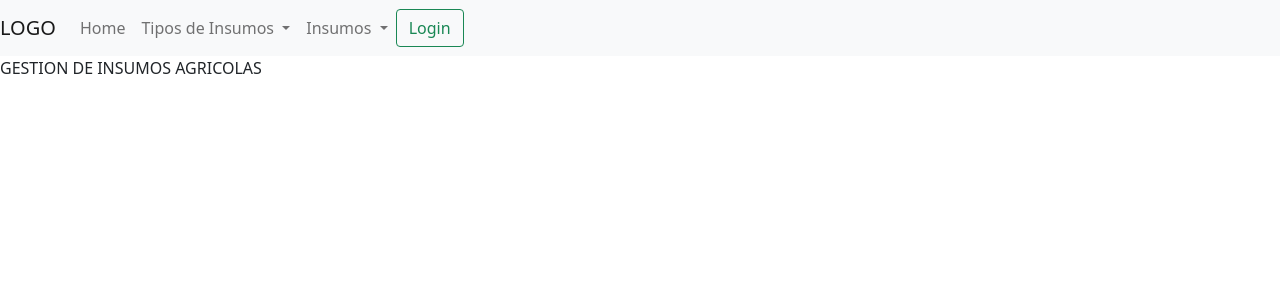
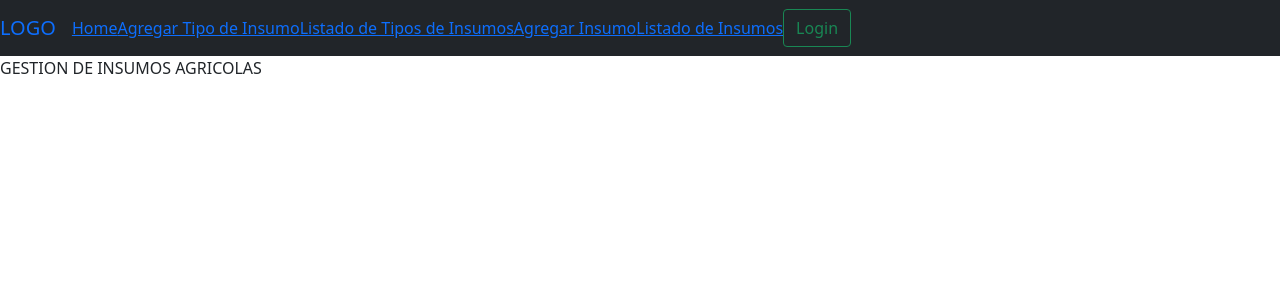
Before and after one commit to pmedina87/tpe1-InsumosAgricolas, a PHP site: page /templates/home.php in a window 1280 px wide. Shown: the top 300 px of the page. Run offline with PHP 8.4, Linux system fonts and the light colour scheme.

Commit message:
mejoro estructura del proyecto

```diff
--- a/templates/form_alta_tipo_insumo.php
+++ b/templates/form_alta_tipo_insumo.php
@@ -2,14 +2,12 @@
 
 <h2>Tipo Insumo</h2>
 
-<form action="edit">
+<form action="Save_Tipo_Insumo" method="POST">
     <input type="text" id="id" name="id" value="" hidden>
     <label for="tInsumo">Tipo de Insumo:</label>
     <input type="text" id="tInsumo" name="tInsumo" value="">
 
-    <input type="submit" value="Submit">
+    <input type="submit" value="Agregar">
 </form>
 
 <?php
-
-include 'footer.php';
--- a/templates/home.php
+++ b/templates/home.php
@@ -5,4 +5,5 @@ include 'navBar.php';
 
 
 
+
 include 'footer.php';
--- a/templates/navBar.php
+++ b/templates/navBar.php
@@ -1,41 +1,30 @@
 
-<nav class="navbar navbar-expand-lg navbar-light bg-light">
+<div>
+  <nav class="navbar navbar-expand-lg navbar-secondary bg-dark">
       <a class="navbar-brand" href="Home">LOGO</a>
-  <button class="navbar-toggler" type="button" data-toggle="collapse" data-target="#navbarSupportedContent" aria-controls="navbarSupportedContent" aria-expanded="false" aria-label="Toggle navigation">
-    <span class="navbar-toggler-icon"></span>
-  </button>
 
-  <div class="collapse navbar-collapse" id="navbarSupportedContent">
+      <div class="navBar-menu">
         <ul class="navbar-nav mr-auto">
               <li class="nav-item active">
-        <a class="nav-link" href="Home">Home</a>
+                  <a href="Home">Home</a>
               </li>
-
-      <li class="nav-item dropdown">
-        <a href="#" class="nav-link dropdown-toggle" id="btn-dropdown-tInsumos" data-toggle="dropdown" aria-haspopup="true" aria-expanded="false">
-          Tipos de Insumos
-        </a>
-        <div class="dropdown-menu" aria-labelledby="btn-dropdown-tInsumos">
-          <a class="dropdown-item" href="Add">Agregar Tipo de Insumo</a>
-          <div class="dropdown-divider"></div>
-          <a class="dropdown-item" href="Tipos_Insumos">Listado de Tipos de Insumos</a>
-        </div>
+              <li>
+                <a href="Add_Tipo_Insumo">Agregar Tipo de Insumo</a></a>
               </li>
-
-      <li class="nav-item dropdown">
-        <a href="#" class="nav-link dropdown-toggle" id="btn-dropdown-insumos" role="button" data-toggle="dropdown" aria-haspopup="true" aria-expanded="false">
-          Insumos
-        </a>
-        <div class="dropdown-menu" aria-labelledby="btn-dropdown-insumos">
-          <a class="dropdown-item" href="Add">Agregar Insumo</a>
-          <div class="dropdown-divider"></div>
-          <a class="dropdown-item" href="Insumos">Listado de Insumos</a>
-        </div>
+              <li>
+                <a href="Tipos_Insumos">Listado de Tipos de Insumos</a>
+              </li>
+              <li>
+                <a href="Add_Insumo">Agregar Insumo</a>
+              </li>
+              <li>
+                <a href="Insumos">Listado de Insumos</a>
               </li>
           </ul>
-
+      </div>
       <form class="form-inline my-2 my-lg-0">
         <button class="btn btn-outline-success my-2 my-sm-0" type="submit">Login</button>
       </form>
+
+  </nav>
 </div>
-</nav>
```
Also changed, not shown: app/controllers/tipoInsumoController.php (renamed from tipoInsumo/tipoInsumoController.php, +24 -3 lines), app/models/tipoInsumoModel.php (renamed from tipoInsumo/tipoInsumoModel.php, +13 -7 lines), app/views/tipoInsumoView.php (renamed from tipoInsumo/tipoInsumoView.php, +19 -3 lines), index.html (deleted, +0 -47 lines), router.php (+11 -6 lines), templates/header.php (line endings or trailing spaces), 1 other file. Lines whose indentation alone changed are shown as unchanged.
